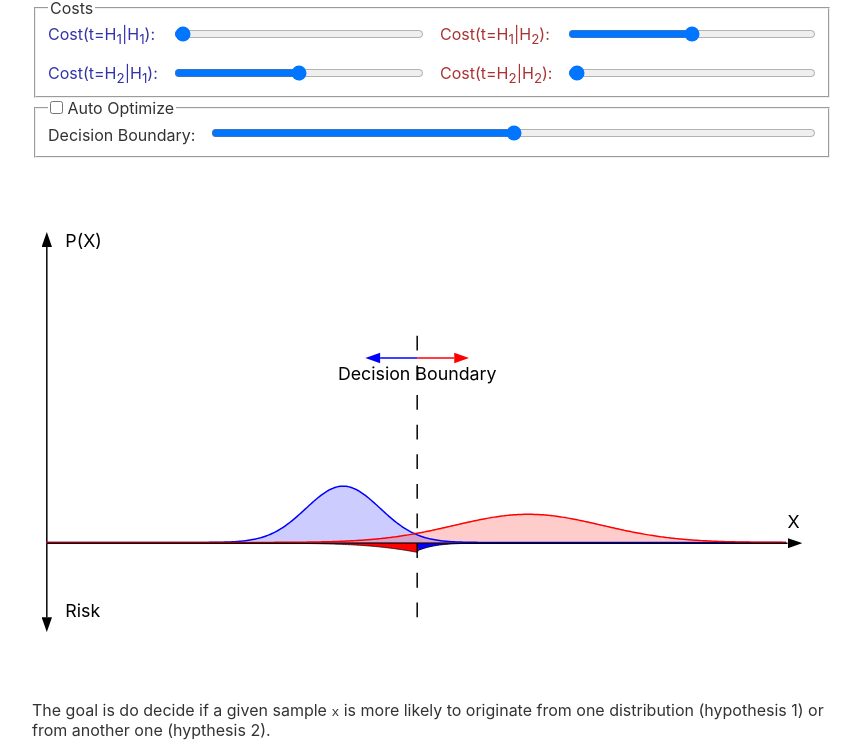
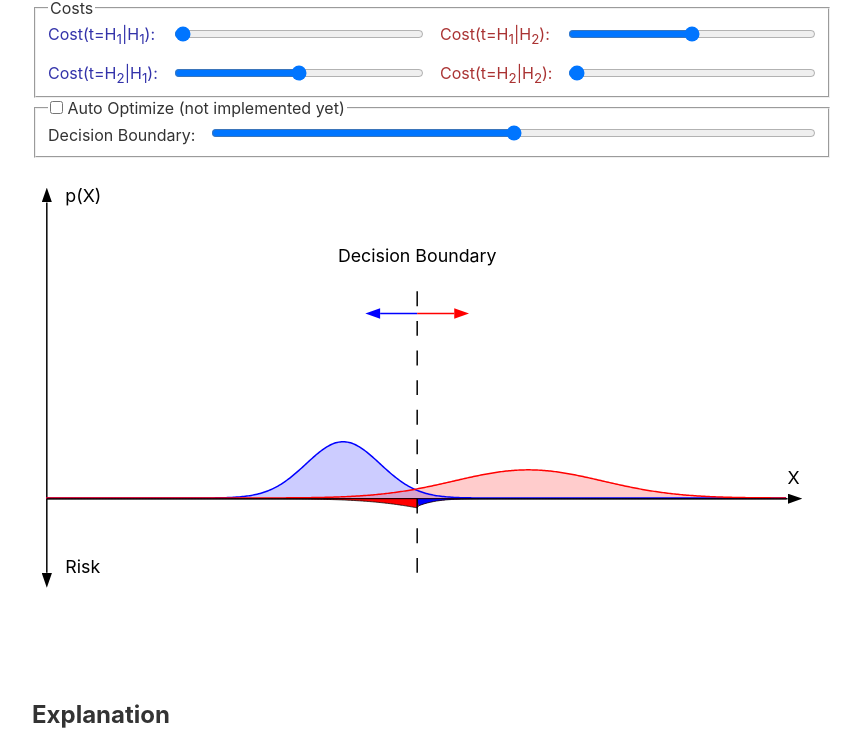
Before and after one commit to laszlokorte/hypothesis-test, a Svelte app: page / in a window 1280 px wide. Shown: the part 259-1009 px from the top of the page, without its empty margins (208-1069 px from the left). Built offline with nearby package versions, Linux system fonts and the light colour scheme.

Commit message:
remove svg tranforms not working in safari

```diff
--- a/src/App.svelte
+++ b/src/App.svelte
@@ -38,6 +38,10 @@
 
 	function optimizBoundary() {
 
+	}
+
+	function flipY(y) {
+		return 280 - y;
 	}
 </script>
 
@@ -141,14 +145,14 @@
 
 <fieldset>
 	<legend>
-			<label><input type="checkbox" bind:checked={autoOptimize} /> Auto Optimize</label></legend>
+			<label><input type="checkbox" bind:checked={autoOptimize} /> Auto Optimize (not implemented yet)</label></legend>
 	<dl>
 		<dt><label for='boundary'>Decision Boundary</label></dt>
 		<dd><input id="boundary" type="range" bind:value={boundary} min="-1" max="1" step="0.01" disabled={autoOptimize} /></dd>
 	</dl>
 </fieldset>
 
-<svg viewBox="-20 -180 1080 700" stroke-width="2" transform="scale(1,-1)" font-size="24">
+<svg viewBox="-20 -180 1080 700" stroke-width="2" font-size="24">
 	<defs>
 		<marker id="arrowhead" markerWidth="10" markerHeight="7"
     refX="0" refY="3.5" orient="auto">
@@ -156,46 +160,47 @@
     </marker>
 	</defs>
 
-	<line x1="0" y1="0" x2="1000" y2="0" stroke="black" marker-end="url(#arrowhead)" />
-	<line x1="0" y1="0" x2="0" y2="400" stroke="black" marker-end="url(#arrowhead)" />
-	<line x1="0" y1="0" x2="0" y2="-100" stroke="black" marker-end="url(#arrowhead)" />
-	<text x={25} y="400" transform="scale(1,-1)" transform-origin="25 400" text-anchor="start">P(X)</text>
-	<text x={25} y="-100" transform="scale(1,-1)" transform-origin="25 -100" text-anchor="start">Risk</text>
-	<text x={1000} y="20" transform="scale(1,-1)" transform-origin="1000 20" text-anchor="start">X</text>
+	<g>
+	<line x1="0" y1={flipY(0)} x2="1000" y2={flipY(0)} stroke="black" marker-end="url(#arrowhead)" />
+	<line x1="0" y1={flipY(0)} x2="0" y2={flipY(400)} stroke="black" marker-end="url(#arrowhead)" />
+	<line x1="0" y1={flipY(0)} x2="0" y2={flipY(-100)} stroke="black" marker-end="url(#arrowhead)" />
+	<text x={25} y={flipY(400)} text-anchor="start">p(X)</text>
+	<text x={25} y={flipY(-100)} text-anchor="start">Risk</text>
+	<text x={1000} y={flipY(20)} text-anchor="start">X</text>
 
-	<path d={'M0,0 ' + samples[0].flatMap(([x,p]) => ['L'+(500+500*x),1+p*600]).join(' ') + 'V0 Z'} fill={colors[0]} opacity="0.2" />
-	<path d={'M0,0 ' + samples[1].flatMap(([x,p]) => ['L'+(500+500*x),1+p*600]).join(' ') + 'V0 Z'} fill={colors[1]} opacity="0.2" />
+	<path d={`M0,${flipY(0)} ` + samples[0].flatMap(([x,p]) => ['L'+(500+500*x),flipY(1+p*600)]).join(' ') + 'V${flipY(0)} Z'} fill={colors[0]} opacity="0.2" />
+	<path d={`M0,${flipY(0)} ` + samples[1].flatMap(([x,p]) => ['L'+(500+500*x),flipY(1+p*600)]).join(' ') + 'V${flipY(0)} Z'} fill={colors[1]} opacity="0.2" />
 
-	<path d={'M0,0 ' + samples[0].flatMap(([x,p]) => ['L'+(500+500*x),1+p*600]).join(' ')} stroke={colors[0]} fill="none" />
-	<path d={'M0,0 ' + samples[1].flatMap(([x,p]) => ['L'+(500+500*x),1+p*600]).join(' ')} stroke={colors[1]} fill="none" />
+	<path d={`M0,${flipY(0)} ` + samples[0].flatMap(([x,p]) => ['L'+(500+500*x),flipY(1+p*600)]).join(' ')} stroke={colors[0]} fill="none" />
+	<path d={`M0,${flipY(0)} ` + samples[1].flatMap(([x,p]) => ['L'+(500+500*x),flipY(1+p*600)]).join(' ')} stroke={colors[1]} fill="none" />
 
 
-	<path d={'M0,0 ' + samples[0].flatMap(([x,p],i) =>  x>boundary ? [] : ['L'+(500+500*x),-(costs[0][i]*samples[0][i][1] + costs[1][i]*samples[1][i][1])*600]).join(' ') + `V0 Z`} fill={colors[1]} />
+	<path d={`M0,${flipY(0)} ` + samples[0].flatMap(([x,p],i) =>  x>boundary ? [] : ['L'+(500+500*x),flipY(-(costs[0][i]*samples[0][i][1] + costs[1][i]*samples[1][i][1])*600)]).join(' ') + `V${flipY(0)} Z`} fill={colors[1]} />
 
-	<path d={'M0,0 ' + samples[0].flatMap(([x,p],i) => x>boundary ? [] : ['L'+(500+500*x),-(costs[0][i]*samples[0][i][1])*600]).join(' ') + `V0 Z`} fill={colors[0]} />
+	<path d={`M0,${flipY(0)} ` + samples[0].flatMap(([x,p],i) => x>boundary ? [] : ['L'+(500+500*x),flipY(-(costs[0][i]*samples[0][i][1])*600)]).join(' ') + `V${flipY(0)} Z`} fill={colors[0]} />
 
 
-	<path d={`M${boundary*500 + 500},0 ` + samples[0].flatMap(([x,p],i) =>  x<boundary ? [] : ['L'+(500+500*x),-(costs[0][i]*samples[0][i][1] + costs[1][i]*samples[1][i][1])*600]).join(' ') + `V0 Z`} fill={colors[1]}  />
+	<path d={`M${boundary*500 + 500},${flipY(0)} ` + samples[0].flatMap(([x,p],i) =>  x<boundary ? [] : ['L'+(500+500*x),flipY(-(costs[0][i]*samples[0][i][1] + costs[1][i]*samples[1][i][1])*600)]).join(' ') + `V${flipY(0)} Z`} fill={colors[1]}  />
 
-	<path d={`M${boundary*500 + 500},0 ` + samples[0].flatMap(([x,p],i) => x<boundary ? [] : ['L'+(500+500*x),-(costs[0][i]*samples[0][i][1])*600]).join(' ') + `V0 Z`} fill={colors[0]}  />
+	<path d={`M${boundary*500 + 500},${flipY(0)} ` + samples[0].flatMap(([x,p],i) => x<boundary ? [] : ['L'+(500+500*x),flipY(-(costs[0][i]*samples[0][i][1])*600)]).join(' ') + `V${flipY(0)} Z`} fill={colors[0]}  />
 
-		<path d={`M0,0 ` + samples[0].flatMap(([x,p],i) => ['L'+(500+500*x),-(costs[0][i]*samples[0][i][1] + costs[1][i]*samples[1][i][1])*600]).join(' ') + `V0 Z`} fill="none" stroke="black" stroke-width="1"  />
+		<path d={`M0,${flipY(0)} ` + samples[0].flatMap(([x,p],i) => ['L'+(500+500*x),flipY(-(costs[0][i]*samples[0][i][1] + costs[1][i]*samples[1][i][1])*600)]).join(' ') + `V${flipY(0)} Z`} fill="none" stroke="black" stroke-width="1"  />
 
 
 
-		<line x1={500+boundary*500} x2={500+boundary*500} y1="-100" y2="300" stroke="black" stroke-dasharray="20 20" />
-	<text x={500+boundary*500} y="480" transform="scale(1,-1)" transform-origin="center" text-anchor="middle">Decision Boundary</text>
+		<line x1={500+boundary*500} x2={500+boundary*500} y1={flipY(-100)} y2={flipY(300)} stroke="black" stroke-dasharray="20 20" />
+	<text x={500+boundary*500} y={flipY(320)}   text-anchor="middle">Decision Boundary</text>
 
 
-		<line x1={500+boundary*500} x2={500+boundary*500 - 50} y1="250" y2="250" stroke={mean[0] < mean[1] ? colors[0] : colors[1]}/>
-		<line x1={500+boundary*500} x2={500+boundary*500 + 50} y1="250" y2="250" stroke={mean[1] < mean[0] ? colors[0] : colors[1]} />
+		<line x1={500+boundary*500} x2={500+boundary*500 - 50} y1={flipY(250)} y2={flipY(250)} stroke={mean[0] < mean[1] ? colors[0] : colors[1]}/>
+		<line x1={500+boundary*500} x2={500+boundary*500 + 50} y1={flipY(250)} y2={flipY(250)} stroke={mean[1] < mean[0] ? colors[0] : colors[1]} />
 
-		<polygon transform={`translate(${500+boundary*500+50}  250)`} fill={mean[1] < mean[0] ? colors[0] : colors[1]} points="0 -7, 20 0, 0 7" />
-		<polygon transform={`translate(${500+boundary*500-50}  250)`} fill={mean[0] < mean[1] ? colors[0] : colors[1]} points="0 -7, -20 0, 0 7" />
-
+		<polygon transform={`translate(${500+boundary*500+50} ${flipY(250)})`} fill={mean[1] < mean[0] ? colors[0] : colors[1]} points="0 -7, 20 0, 0 7" />
+		<polygon transform={`translate(${500+boundary*500-50} ${flipY(250)})`} fill={mean[0] < mean[1] ? colors[0] : colors[1]} points="0 -7, -20 0, 0 7" />
+		</g>
 </svg>
 <h2>
-
+	Explanation
 </h2>
 
 	<p>
@@ -210,16 +215,16 @@
 </p>
 <ol>
 	<li>H<sub>1</sub> is true and H<sub>1</sub> is detected</li>
-	<li>H<sub>1</sub> is true and H<sub>2</sub> is detected</li>
-	<li>H<sub>2</sub> is true and H<sub>1</sub> is detected</li>
+	<li>H<sub>1</sub> is true but H<sub>2</sub> is detected</li>
+	<li>H<sub>2</sub> is true but H<sub>1</sub> is detected</li>
 	<li>H<sub>2</sub> is true and H<sub>2</sub> is detected</li>
 </ol>
 
 <p>
-		Each case has an associated cost. Case 1 and case 4 typacally have cost 0 because they are desired. The other two cases represent false positive and fals negative results. Their cost can be assigned individually.
+		Each case has an associated cost. Case 1 and case 4 typacally have a cost of 0 because they are desired. The other two cases represent false positive and false negative results. Their cost is assigned individually.
 </p>
 <p>
-	The goal is to find a decision boundary that devides the sample space into regions that classify all samples and minimize the expected total cost (risk).
+	The goal is to find a decision boundary that devides the sample space into two regions that classify all samples and minimize the expected total cost (risk).
 </p>
 
 <p style="font-weight: bold; padding: 0 0 2em 0;">
```
Also changed, not shown: public/favicon.svg.
